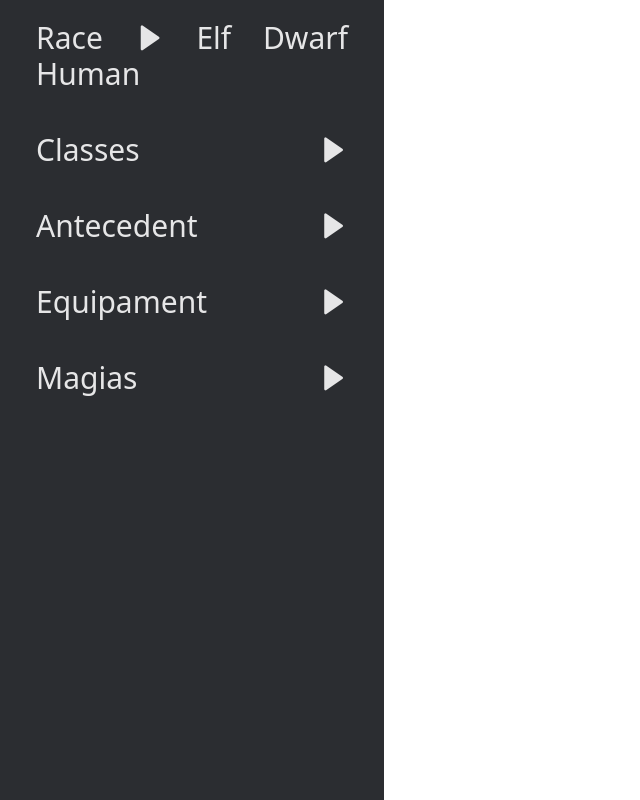
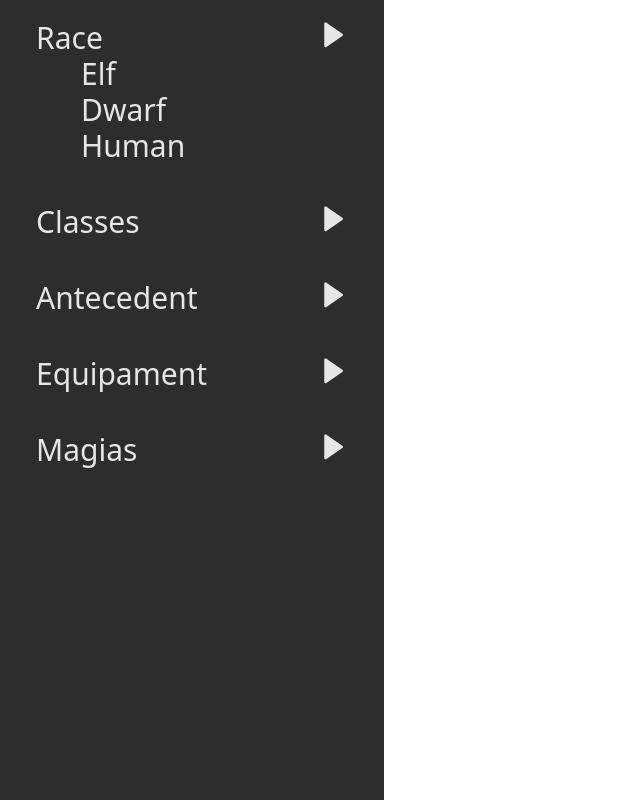
Before and after one commit to Rodney-JM/CauseEffect, a website: page src/index.html in a window 1280 px wide. Both pictures are taken after a click on the element "Race". Shown: the whole page, without its empty margins (0-640 px from the left). Drawn offline with nearby package versions, Linux system fonts and the light colour scheme.

Commit message:
More changes

```diff
--- a/src/index.html
+++ b/src/index.html
@@ -12,11 +12,11 @@
     <main>
         <aside class="h-screen bg-menu w-[30%]">
             <ul class="h-screen flex flex-col px-[16px] w-[100%] text-textColor">
-                <ul class="item list flex flex-wrap">Race <i class='bx bxs-right-arrow arrow' ></i></ul>
-                <ul class="item list">Classes <i class='bx bxs-right-arrow arrow' ></i></ul>
-                <ul class="item list">Antecedent <i class='bx bxs-right-arrow arrow' ></i></ul>
-                <ul class="item list">Equipament <i class='bx bxs-right-arrow arrow' ></i></ul>
-                <ul class="item list">Magias <i class='bx bxs-right-arrow arrow' ></i></ul>
+                <ul class="item list "><span class="flex">Race<i class='bx bxs-right-arrow arrow' ></i></span></ul>
+                <ul class="item list"><span class="flex">Classes<i class='bx bxs-right-arrow arrow' ></i></span></ul>
+                <ul class="item list"><span class="flex">Antecedent<i class='bx bxs-right-arrow arrow' ></i></span></ul>
+                <ul class="item list"><span class="flex">Equipament<i class='bx bxs-right-arrow arrow' ></i></span></ul>
+                <ul class="item list"><span class="flex">Magias<i class='bx bxs-right-arrow arrow' ></i></span></ul>
             </ul>
         </aside>
     </main>
--- a/src/input.css
+++ b/src/input.css
@@ -4,6 +4,13 @@
 
 @layer components{
     .item{
-        @apply p-5 text-3xl flex justify-between items-center;
+        @apply p-5 text-3xl max-w-[100%] w-[100%] cursor-pointer;
+    }
+    .list li{
+        @apply ml-[45px];
+    }
+    .arrow{
+        text-align: right;
+        width: 100%;
     }
 }
--- a/src/scripts/main.js
+++ b/src/scripts/main.js
@@ -1,17 +1,16 @@
 const lists = document.querySelectorAll(".list");
 const subItems = {
-  Race: ['Elf', 'Dwarf', 'Human'],
-  Classes: ['Warrior', 'Mage', 'Cleric'],
-  Antecedent: ['Acolyte', 'Anthropologist', 'Athlete'],
-  Equipament: ['Sword', 'Shield', 'Armor'],
-  Magias: ['Fireball', 'Sacred Flame', 'Concert']
+  Race: ['Elf','Dwarf','Human'],
+  Classes: ['Warrior','Mage', 'Cleric'],
+  Antecedent: ['Acolyte', 'Anthropologist','Athlete'],
+  Equipament: ['Sword','Shield', 'Armor'],
+  Magias: ['Fireball','Sacred Flame', 'Concert']
 }
 
 lists.forEach((list) => {
   list.addEventListener('click', () => {
-    list.classList.toggle(".listOnClick");
     let listName = list.textContent.trim();
-
+    list.classList.toggle("active");
     // Se a lista já foi preenchida, é limpado
     if (list.children.length > 1) {
       while (list.children.length > 1) {
@@ -23,7 +22,7 @@ lists.forEach((list) => {
     if (subItems[listName]) {
       for (let i = 0; i < 3; i++) {
         let newSubItem = document.createElement('li');
-        newSubItem.textContent = subItems[listName][i];
+        newSubItem.innerHTML = subItems[listName][i] + "<br>";
         list.appendChild(newSubItem);
       }
     }
```
Also changed, not shown: dist/output.css.
